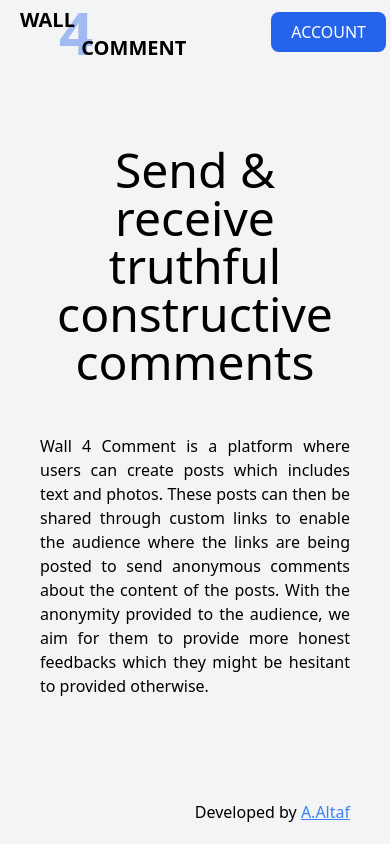
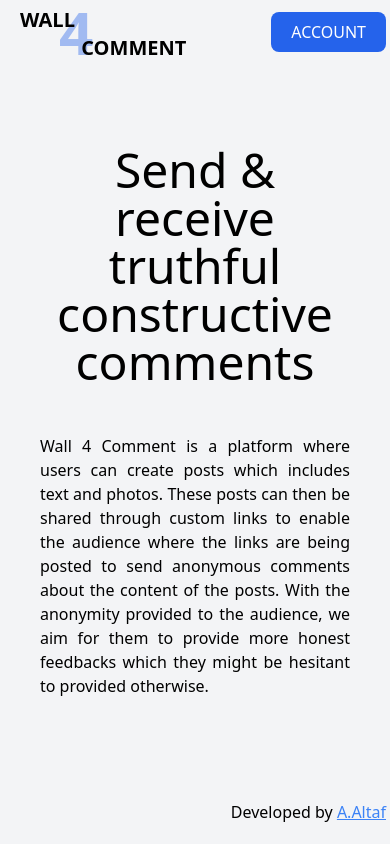
Before and after one commit to ma-altaf/wall4comment, a React (Create React App) app in the folder wall4comment/: page / in a window 390 px wide. Built offline with nearby package versions, Linux system fonts and the light colour scheme; no server answers.

Commit message:
Update Hompage.js

```diff
--- a/wall4comment/src/pages/Hompage.js
+++ b/wall4comment/src/pages/Hompage.js
@@ -21,7 +21,7 @@ function Hompage() {
                     </div>
                 </div>
             </div>
-            <h5 className="w-full flex items-center justify-end px-10 h-16 -mt-16">
+            <h5 className="w-full flex items-center justify-end px-1 md:px-10 h-16 -mt-16">
                 Developed by&nbsp;
                 <a
                     className="underline text-blue-500"
```
